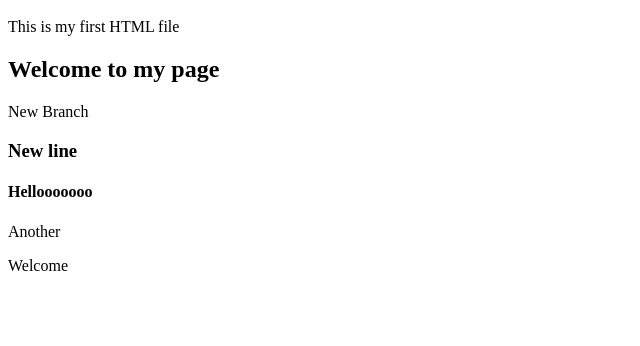
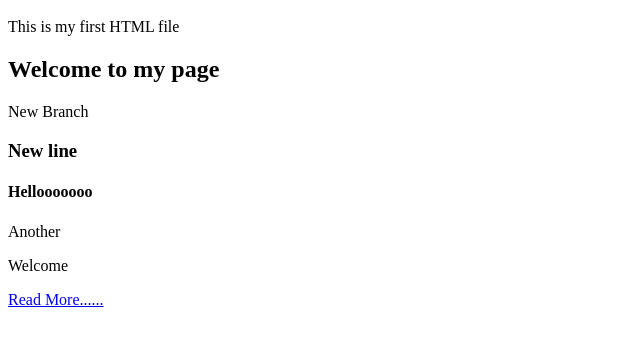
Before and after one commit to ifeoluwashola/app, a plain HTML site: page index.html in a window 1280 px wide. Shown: the part 48-394 px from the top of the page, without its empty margins (0-640 px from the left). Drawn offline with Linux system fonts and the light colour scheme.

Commit message:
new line on main

```diff
--- a/index.html
+++ b/index.html
@@ -6,3 +6,4 @@
 <h4>Hellooooooo</h4>
 <div>Another</div>
 <p>Welcome</p>
+<a href="#">Read More......</a>
```
